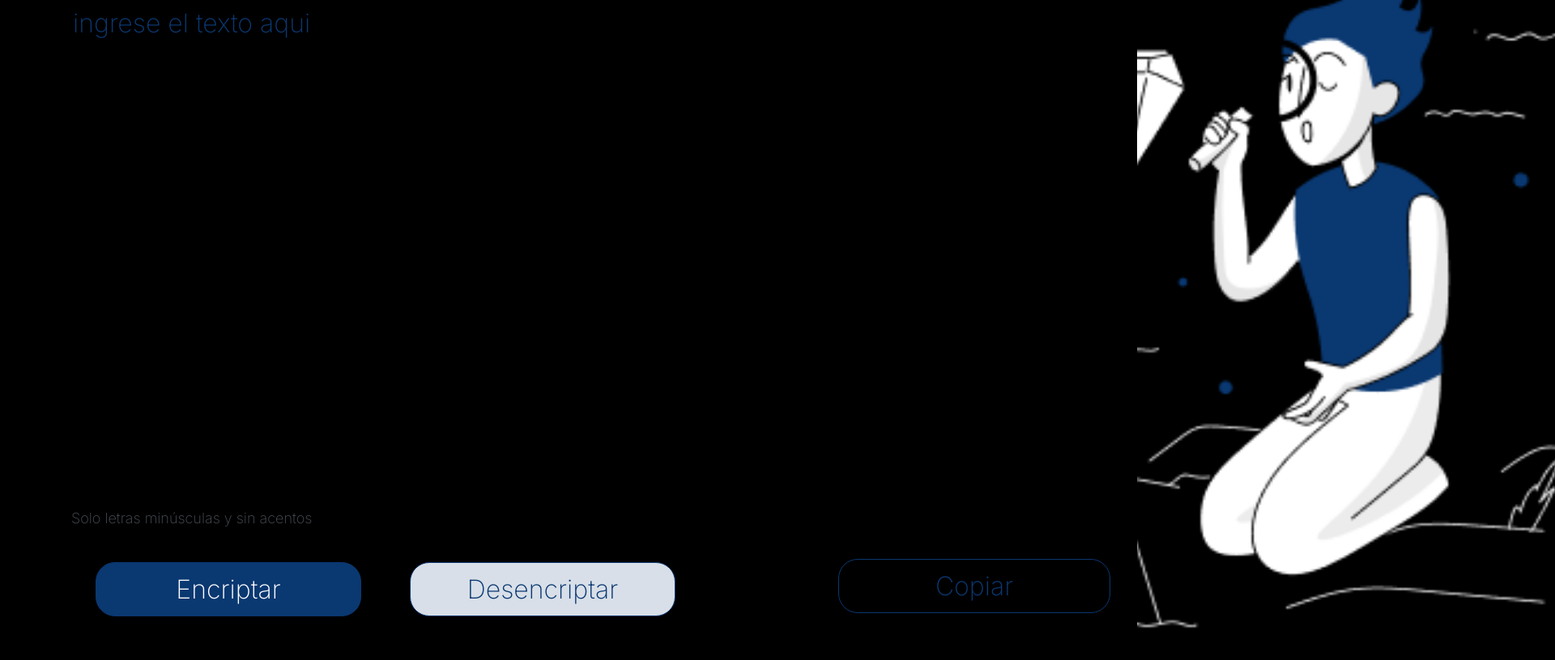
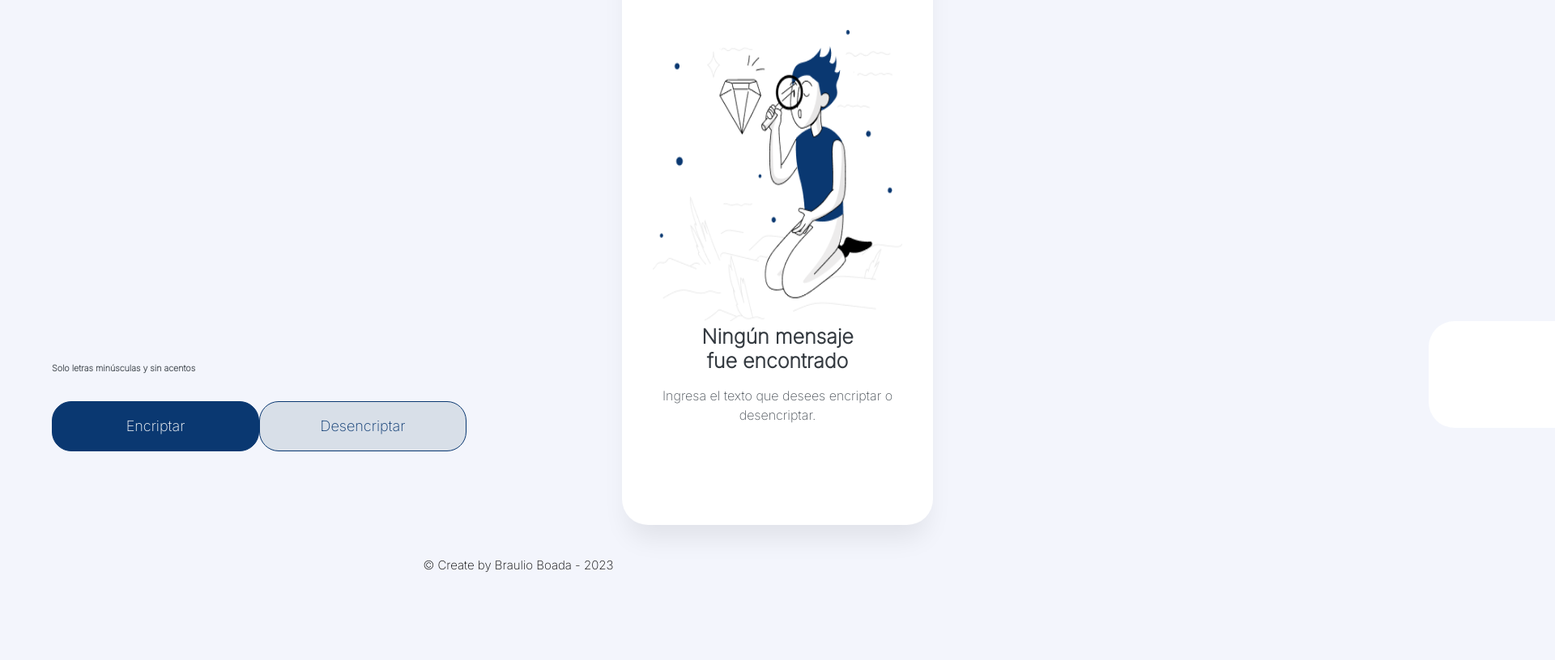
Before and after one commit to braulioboada/encriptador, a plain HTML site: page index.html in a window 1280 px wide. Shown: the part 176-992 px from the top of the page at 81% size, 1920 px wide, since content can reach past the window. After the commit the page ends 884 px from the top, so only its background shows below. Drawn offline with Linux system fonts and the light colour scheme.

Commit message:
arreglando style

```diff
--- a/index.html
+++ b/index.html
@@ -25,16 +25,16 @@
                 <button class="btn-desencriptar" onclick="btmDesencriptar()">Desencriptar</button>
             </div>
         </section>
-        <section>
+        <section class="resultado">
             <img class="Muñeco" src="./imagenes/Muñeco.png" alt="Muñeco de Busqueda" >
-            <div>
+            <div class="info">
                 <h2 class="tituloMensaje">Ningún mensaje fue encontrado</h2>
                 <p class="textoMensaje">Ingresa el texto que desees encriptar o desencriptar.</p>
                 <textarea class="mensaje" cols="30" rows="10" ></textarea>
             </div>
-            <div class="resultado">
-                <button class="btn-copiar" onclick="btmCopiar()">Copiar</button>
-            </div>
+
+            <!-- <button class="btn-copiar" onclick="btmCopiar()">Copiar</button> -->
+
         </section>
     </main>
     <footer>
--- a/script.js
+++ b/script.js
@@ -1,6 +1,6 @@
 const textArea = document.querySelector(".text-area");
 const mensaje = document.querySelector(".mensaje");
-
+const copiar = document.querySelector(".btn-copiar");
 /*La letra "e" es convertida para "enter"
 La letra "i" es convertida para "imes"
 La letra "a" es convertida para "ai"
@@ -11,7 +11,7 @@ function btmEncriptar(){
     const textoEncriptado = encriptar(textArea.value);
     mensaje.value = textoEncriptado;
     textArea.value = "";
-    mensaje.style.backgroundImage = "none"
+    mensaje.index.resultado = "none"
     btmCopiar
 }
 
@@ -33,6 +33,7 @@ function btmDesencriptar(){
     const textoEncriptado = desencriptar(textArea.value);
     mensaje.value = textoEncriptado;
     textArea.value = "";
+    btmCopiar
 }
 
 function desencriptar(stringDesencritada){
--- a/style.css
+++ b/style.css
@@ -1,18 +1,201 @@
 *{
-    background: #000000;
-    font-family: 'Inter';
-    font-weight: 400;
-    font-size: 32px;
-    line-height: 150%;
-    width: 960px;
+    margin: 0;
+    padding: 0;
+}
+body{
+    background:#F3F5FC ;
 }
 /*#F3F5FC*/
 .logo{
     padding-top: 10px;
     margin-left: 10px;
-    width: 15%;
+    width: 10%;
 }
 
+main{
+    position: relative;
+    width: 100vw;
+    height: 100vh;
+}
+.text-area {
+    position: absolute;
+    width: 42%;
+    height: 60%;
+    left: 5%;
+    top: 5%;
+    border: none;
+    font-family: 'Inter';
+    font-style: normal;
+    font-weight: 400;
+    font-size: 32px;
+    line-height: 150%;
+    background-color:#F3F5FC;
+    resize: none;
+}
+::placeholder { color: #0a3871;}
+    .text-area:focus {
+        outline: none;
+    }
+.informacion {
+    display: flex;
+    flex-direction: row;
+    align-items: center;
+    padding: 0;
+    gap: 8px;
+    position: absolute;
+    width: 80%;
+    left: 5%;
+    top: 70%;
+    font-family: 'Inter';
+    color: #495057;
+    flex: none;
+}
+.botones {
+    display: flex;
+    flex-direction: row;
+    align-items: flex-start;
+    margin-top: 18px;
+    padding: 1% 0;
+    position: absolute;
+    width: 80%;
+    left: 5%;
+    top: 72%;
+}
+.btn-encriptar {
+    align-items: center;
+    justify-content: center;
+    padding: 2%;
+    gap: 8px;
+    width: 25%;
+    background-color: #0a3871;
+    border: 1px solid #0a3871;
+    border-radius: 24px;
+    font-family: "inter";
+    font-size: 18px;
+    line-height: 19px;
+    text-align: center;
+    color: white;
+    cursor: pointer;
+}
+.btn-desencriptar {
+    box-sizing: border-box;
+    display: flex;
+    flex-direction: row;
+    align-items: flex-start;
+    justify-content: center;
+    padding: 2%;
+    gap: 8px;
+    width: 25%;
+    background-color: #D8DFE8;
+    border: 1px solid #0a3871;
+    border-radius: 24px;
+    font-family: "inter";
+    font-weight: 400;
+    font-size: 18px;
+    line-height: 19px;
+    text-align: center;
+    color: #0a3871;
+    cursor: pointer;
+}
+.btn-encriptar:hover, .btn-desencriptar:hover{
+    margin: 0.3%;
+    width: 24.5%;
+    padding: 1.8%;
+}
+
+.resultado {
+    display: flex;
+    justify-content: center;
+    position: absolute;
+    width: 30%;
+    height: 90%;
+    left: 60%;
+    top: 5%;
+    background: #ffffff;
+    box-shadow: 0px 24px 32px -8px rgba(0, 0, 0, 0.08);
+    border-radius: 32px;
+}
+.info{
+    display: flex;
+    flex-direction: column;
+    align-items: center;
+    justify-content: center;
+    padding: 1%;
+    gap: 16px;
+    position: absolute;
+    width: 100%;
+    top: 65%;
+    text-align: center;
+}
+.info h2{
+    width: 60%;
+    font-family: "inter";
+    font-style: normal;
+    font-weight: 700;
+    font-size: 25px;
+    line-height: 120%;
+    text-align: center;
+    color:#343a40;
+}
+.info p{
+    width: 80%;
+    font-family: "inter";
+    font-style: normal;
+    font-weight: 400;
+    font-size: 16px;
+    line-height: 150%;
+    text-align: center;
+    color: #495057;
+}
+.resultado img{
+    position: absolute;
+    width: 80%;
+    height: 50%;
+    top: 15%;
+}
+
+.btn-copiar {
+    box-sizing: border-box;
+    display: flex;
+    flex-direction: row;
+    align-items: flex-start;
+    justify-content: center;
+    padding: 5%;
+    gap: 8px;
+    width: 70%;
+    height: 12%;
+    left: 15%;
+    top: 80%;
+    background-color: #D8DFE8;
+    border: 1px solid #0a3871;
+    border-radius: 24px;
+    font-family: "inter";
+    font-weight: 400;
+    font-size: 18px;
+    line-height: 19px;
+    text-align: center;
+    color: #0a3871;
+    cursor: pointer;
+    position: absolute;
+}
+.mensaje {
+    width: 100%;
+    height: 100%;
+    left: 1000px;
+    border: none;
+    border-radius: 32px;
+    color: #0a3871;
+    position:absolute;
+    resize: none;
+}
+
+footer{
+    font-family: "inter";
+    text-align: center;
+    font-size: 15px;
+    align-items: center;
+}
+/*
 main{
     display: flex;
     margin-bottom: 50px;
@@ -101,4 +284,4 @@ footer{
     font-size: 2px;
     align-items: center;
     gap: 1rem;
-}
+}*/
```
